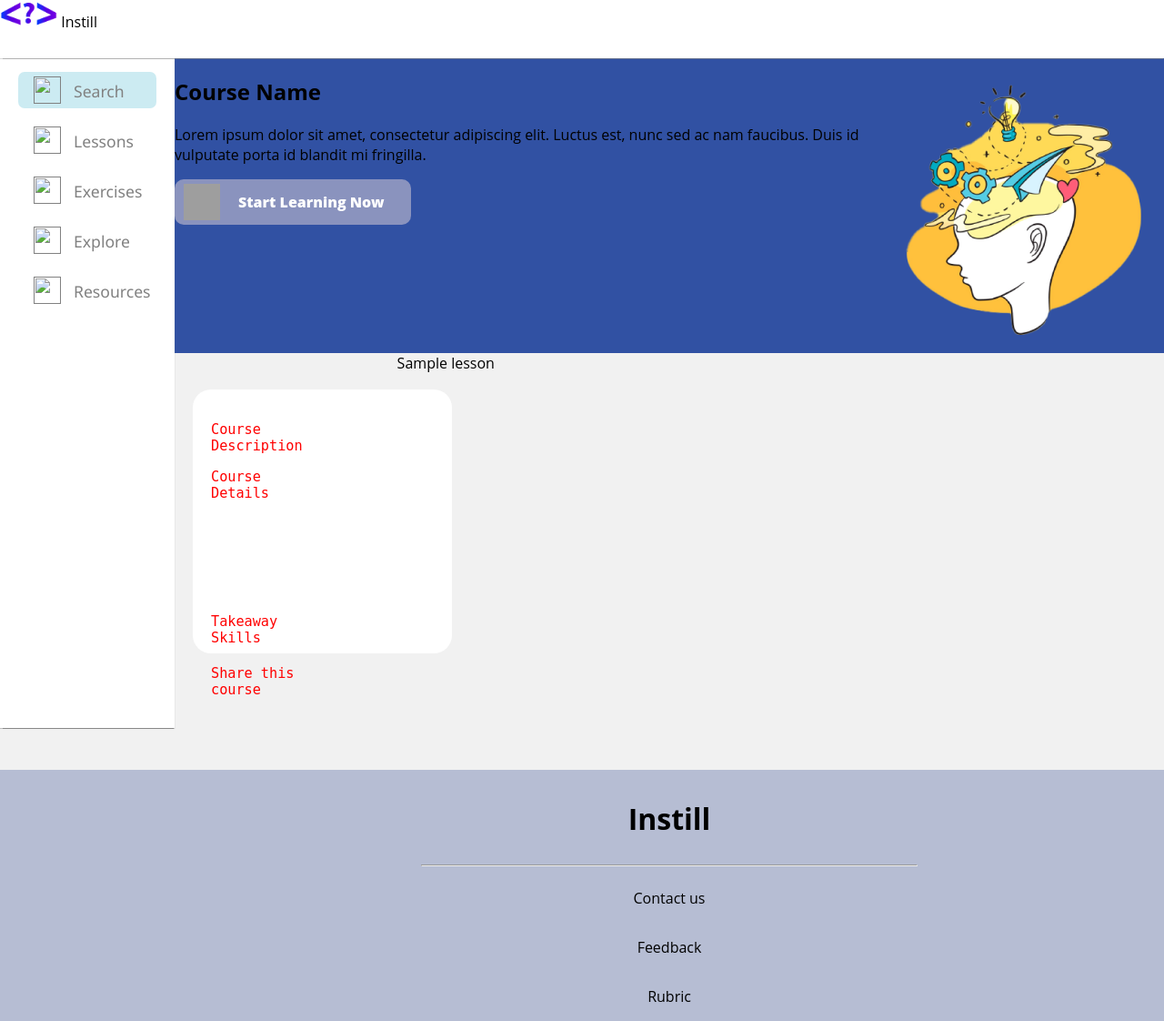
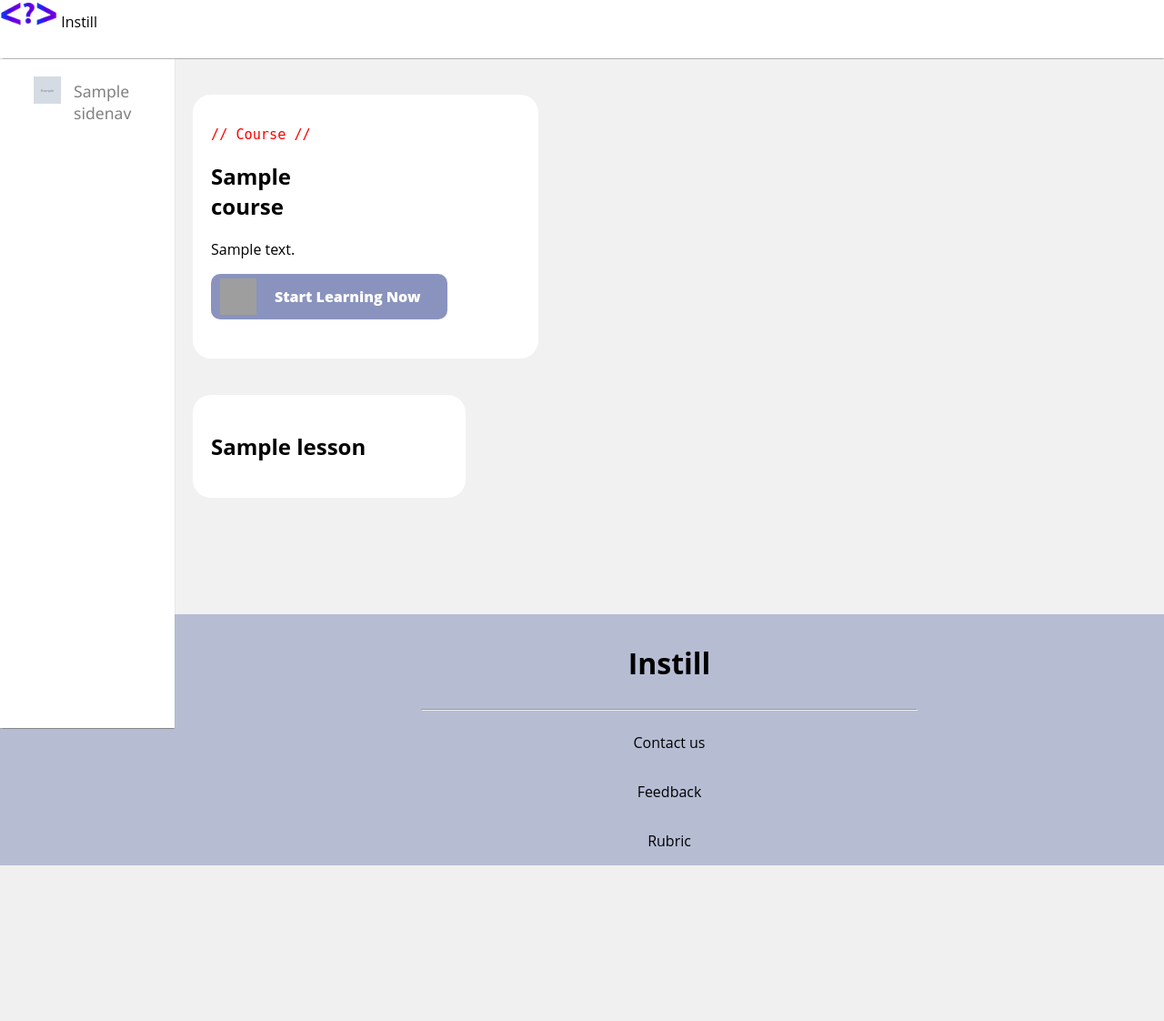
Before and after one commit to EvanCoppa/Instill, a PHP site: page /course.php?id=1 in a window 1280 px wide. Shown: the whole page at 91% size. After the commit the page ends 951 px from the top, so only its background shows below. Run offline with PHP 8.4, Linux system fonts and the light colour scheme; tables that the repository leaves empty or names only in its code hold one stand-in row (values such as "Sample post"); grey boxes marked "Sample" are stand-in pictures; grey boxes are pictures that could not be loaded.

Commit message:
Added Navigation to all pages based on the db

```diff
--- a/app.php
+++ b/app.php
@@ -2,7 +2,8 @@
 // class that holds all php components
 class Components {
 
-public function createPageComponent($size, $header, $content, $img_path = null, $img_alt = null, $sub_tag = null) {
+
+public function createPageComponent($size, $header, $content, $path, $img_path = null, $img_alt = null, $sub_tag = null) {
 
 switch ($size) {
     case 'small':
@@ -13,7 +14,7 @@ switch ($size) {
         </div></div>';
         break;
     case 'medium':
-        echo '<div class="mediumComponent">
+        echo '<div class="mediumComponent" onclick="route(\'' . $path . '\')">
         <div class="pageComponentContent">
         <h2>' . $header . '</h2>
             <p>' . $content . '</p>
@@ -39,15 +40,10 @@ switch ($size) {
         </div> </div>';
         break;
         case 'mini':
-            echo '<div class="miniComponent">
+            echo '<div class="miniComponent" onclick="route(\'' . $path . '\')">
             <div class="pageComponentContent">
-            <h3>// ' . $sub_tag . ' //</h3>
             <h2>' . $header . '</h2>
                 <p>' . $content . '</p>
-            <div class="button">
-                <div><img src="images/icons8-play-96.png" alt="play button" height="40" width="40"></div>
-                <div>Start Learning Now</div>
-            </div>
 
             </div>
             <div class="pageComponentImage">
@@ -95,50 +91,21 @@ public function createMainComponent(){
 </div>';
  }
 
-public function createSideNav() {
+public function createSideNav($key) {
     echo '<div id="sidenav">';
-    // if ($_COOKIE["isOpen"] == "false") {
-    //     echo 'style="transition-duration: 0s; width: 5rem;"';
-    // }
-    // echo '>';
 
-
-    $url = $_SERVER['REQUEST_URI'];
-
-    $array_urls = array(
-        1  => "",
-        2 => "",
-        3 => "",
-        4 => "",
-        5 => "",
-    );
-
-    $array_icons = array(
-        1  => "",
-        2 => "",
-        3 => "",
-        4 => "",
-        5 => "",
-    );
-
-    $array_names = array(
-        1 => "Search",
-        2 => "Lessons",
-        3 => "Exercises",
-        4 => "Explore",
-        5 => "Resources",
-    );
-
-    foreach ($array_urls as $key => $value) {
-        // if (substr($url, 1) == $value) {
-        //     echo ' id="active"';
-        // }
-        if ($key == 1) {
-            echo '<a href="' . $value . '" id="active">' . '<div class="icons">' . '<img src="' . $array_icons[$key] . '" />' . '<div class="name">' . $array_names[$key] . '</div> </div> </a>';
+    include 'db_connect.php';
+    $result = $mysqli->query("SELECT * FROM sidenav");
+    while ($row = $result->fetch_assoc()) {
+        if ($key == $row['id']) {
+            echo '<a href="' . $row['path_url'] . '" id="active">' . '<div class="icons">' . '<img src="' . $row['img_url'] . '" />' . '<div class="name">' . $row['title'] . '</div> </div> </a>';
         } else {
-            echo '<a href="' . $value . '">' . '<div class="icons">' . '<img src="' . $array_icons[$key] . '" />' . '<div class="name">' . $array_names[$key] . '</div> </div> </a>';
+            echo '<a href="' . $row['path_url'] . '">' . '<div class="icons">' . '<img src="' . $row['img_url'] . '" />' . '<div class="name">' . $row['title'] . '</div> </div> </a>';
         }
     }
+
+    echo '</div>';
+
 }
 
 
--- a/course.php
+++ b/course.php
@@ -12,11 +12,12 @@
     <header>
         <nav>
             <?php $components->createTopNav();
-            $components->createSideNav(); ?>
+            $components->createSideNav(2); ?>
         </nav>
     </header>
     <main>
-        <section id="course_header">
+
+        <!-- <section id="course_header">
 
             <div class="course_header_content">
                 <h1>Course Name</h1>
@@ -29,9 +30,9 @@
             <div class="course_header_image">
                 <img src="images/mind.png" alt="photo">
             </div>
-        </section>
+        </section> -->
 
-        <section id="course_content">
+        <!-- <section id="course_content">
 
             <div class="largeComponent">
                 <div class="pageComponentContent">
@@ -98,7 +99,7 @@
 
                 </div>
 
-        </section>
+        </section> -->
         <section>
             <?php
             // get the id from the url
@@ -106,11 +107,21 @@
             // create a link to the course page
 
             $course_id = $_GET['id'];
-            $sql = "SELECT * FROM lessons WHERE course_id = $course_id";
+
+            $sql = "SELECT * FROM course WHERE id = $course_id";
+            $result = $mysqli->query($sql);
+            while ($row = $result->fetch_assoc()) {
+                $components->createPageComponent('large', $row['title'], $row['description'], $row['path_url'], '', '' , 'Course');
+            }
+
+
+            $sql = "SELECT * FROM lesson WHERE course_id = $course_id";
             $result = $mysqli->query($sql);
             if ($result->num_rows > 0) {
                 while ($row = $result->fetch_assoc()) {
-                    echo "<a href='lesson.php?id=" . $row['id'] . "'>" . $row['title'] . "</a><br>";
+                    // create a page component for each lesson
+                    $components->createPageComponent('mini', $row['title'], '', $row['path_url']);
+               //     echo "<a href='lesson.php?id=" . $row['id'] . "'>" . $row['title'] . "</a><br>";
                 }
             } else {
                 echo "0 results";
--- a/main.js
+++ b/main.js
@@ -21,6 +21,17 @@ function refoldMenu() {
     }
 }
 
+function route(url) {
+//change page to the url
+
+document.location.href = url;
+
+
+
+}
+
+
+
 // const mediaQuery = window.matchMedia('(max-width: 600px)');
 // if (mediaQuery.matches) {
 //     // if (menuOpen==false) {
--- a/style.css
+++ b/style.css
@@ -118,7 +118,7 @@ height: 50px !important;
 
 .smallComponent,
 .mediumComponent,
-.largeComponent {
+.largeComponent, .miniComponent {
   border-radius: 20px;
   padding: 20px;
   margin: 40px 20px 0px 20px;
@@ -185,6 +185,11 @@ position: relative;
  position: absolute;
  right: 50px;
  top: 40px;
+}
+
+
+miniComponent{
+
 }
 
 /* Button */
```
Also changed, not shown: explore.php (+36 -1 lines), index.php (+12 -21 lines), lesson.php (+9 -10 lines), images/explore_icon.png (renamed from images/image 14 (Traced).png).
